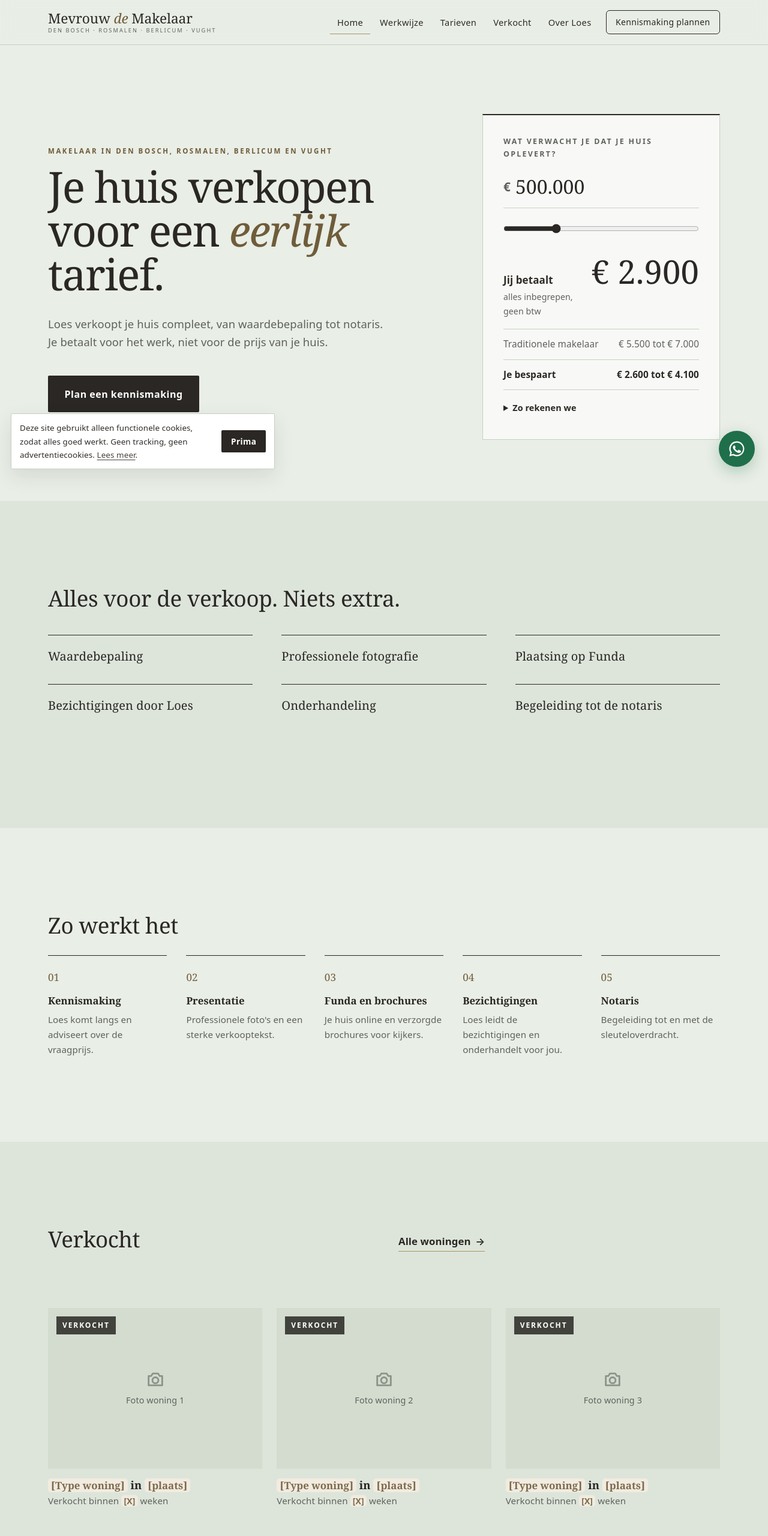
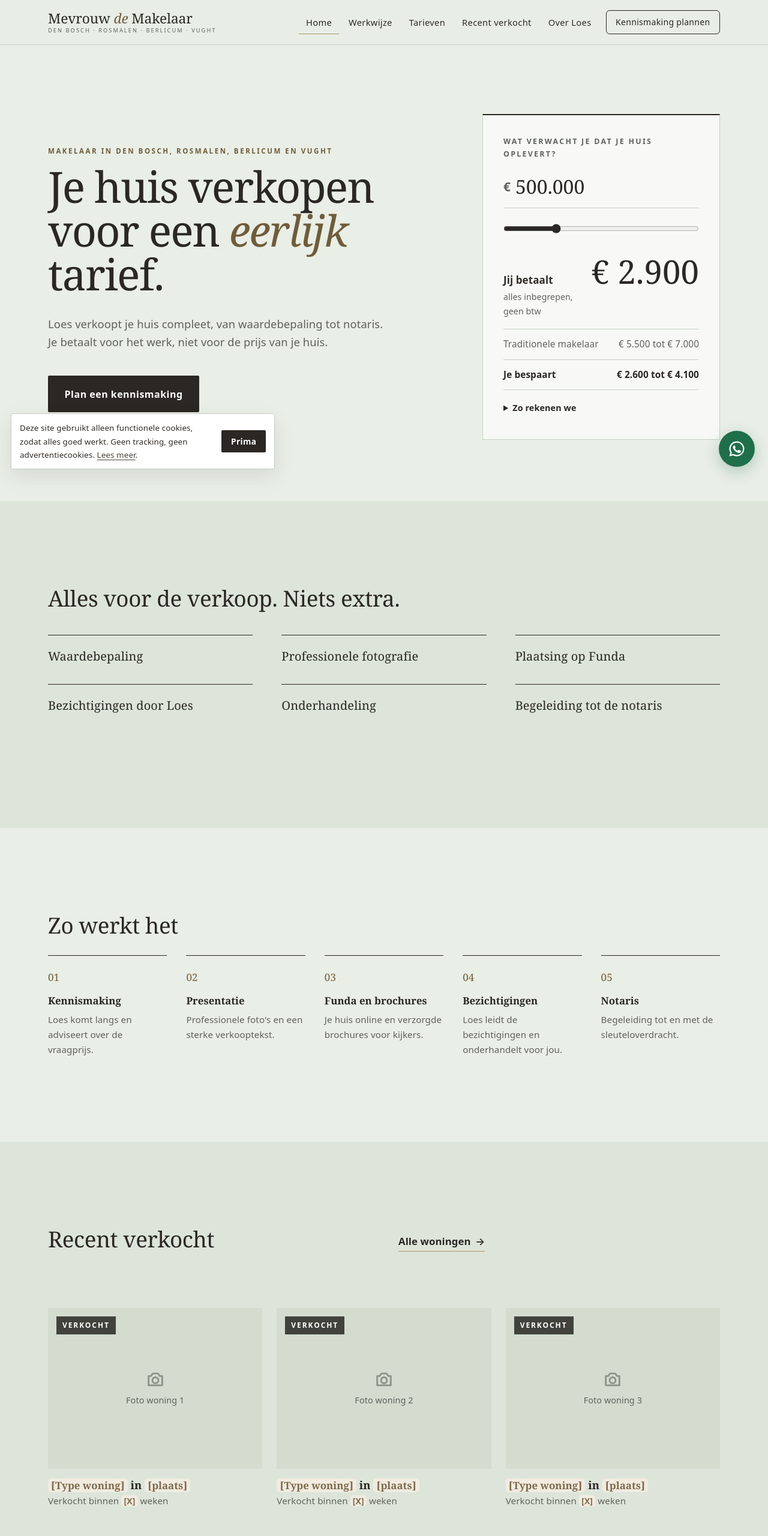
Before and after one commit to knmlnr-commits/mevrouw-de-makelaar, a plain HTML site: page index.html in a window 1280 px wide. Shown: the top 2560 px of the page at 60% size. Drawn offline with Linux system fonts and the light colour scheme.

Commit message:
Verkocht hernoemd naar Recent verkocht

```diff
--- a/index.html
+++ b/index.html
@@ -29,7 +29,7 @@
         <a href="/" aria-current="page">Home</a>
         <a href="/werkwijze">Werkwijze</a>
         <a href="/tarieven">Tarieven</a>
-        <a href="/verkocht">Verkocht</a>
+        <a href="/verkocht">Recent verkocht</a>
         <a href="/over-loes">Over Loes</a>
         <a class="btn btn--primary" href="/contact">Kennismaking plannen</a>
     </nav>
@@ -91,7 +91,7 @@
 
 <section class="section-xl tint">
   <div class="wrap">
-    <div class="split-head"><h2>Verkocht</h2><p class="lead"><a class="link-arrow" href="/verkocht">Alle woningen <span aria-hidden="true">&rarr;</span></a></p></div>
+    <div class="split-head"><h2>Recent verkocht</h2><p class="lead"><a class="link-arrow" href="/verkocht">Alle woningen <span aria-hidden="true">&rarr;</span></a></p></div>
     <div class="grid grid-3">
   <article class="card sold">
     <div class="sold-img"><div class="photo-ph"><div><svg viewBox="0 0 24 24" fill="none" stroke="currentColor" stroke-width="2" stroke-linecap="round" stroke-linejoin="round" aria-hidden="true"><path d="M4 8h3l2-3h6l2 3h3v11H4z"/><circle cx="12" cy="13" r="3.5"/></svg>Foto woning 1</div></div><span class="sold-badge">Verkocht</span></div>
@@ -179,7 +179,7 @@
         <ul>
           <li><a href="/werkwijze">Werkwijze</a></li>
           <li><a href="/tarieven">Tarieven en calculator</a></li>
-          <li><a href="/verkocht">Verkochte woningen</a></li>
+          <li><a href="/verkocht">Recent verkocht</a></li>
           <li><a href="/over-loes">Over Loes</a></li>
           <li><a href="/contact">Contact</a></li>
         </ul>
```
Also changed, not shown: 404.html (+2 -2 lines), contact.html (+2 -2 lines), cookies.html (+2 -2 lines), over-loes.html (+2 -2 lines), privacy.html (+2 -2 lines), tarieven.html (+2 -2 lines), verkocht.html (+6 -6 lines), voorwaarden.html (+2 -2 lines), werkwijze.html (+2 -2 lines).
